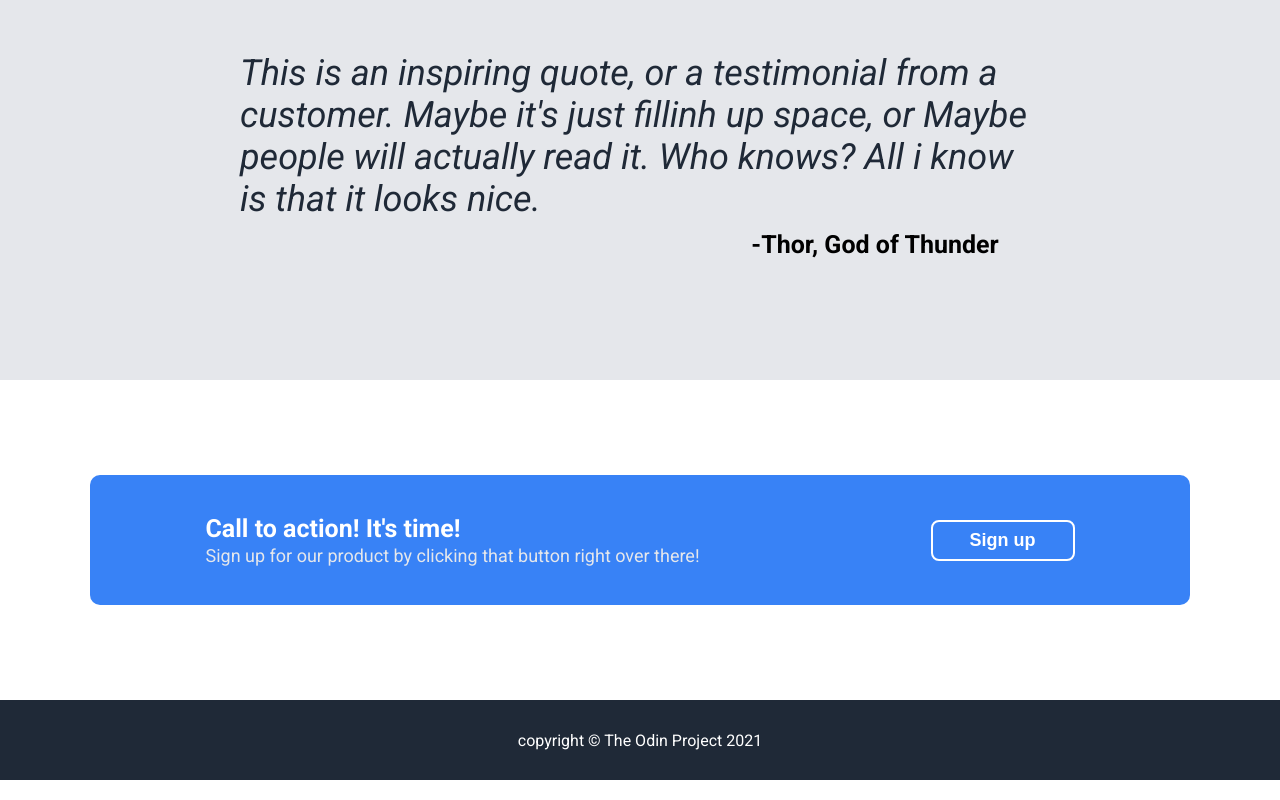
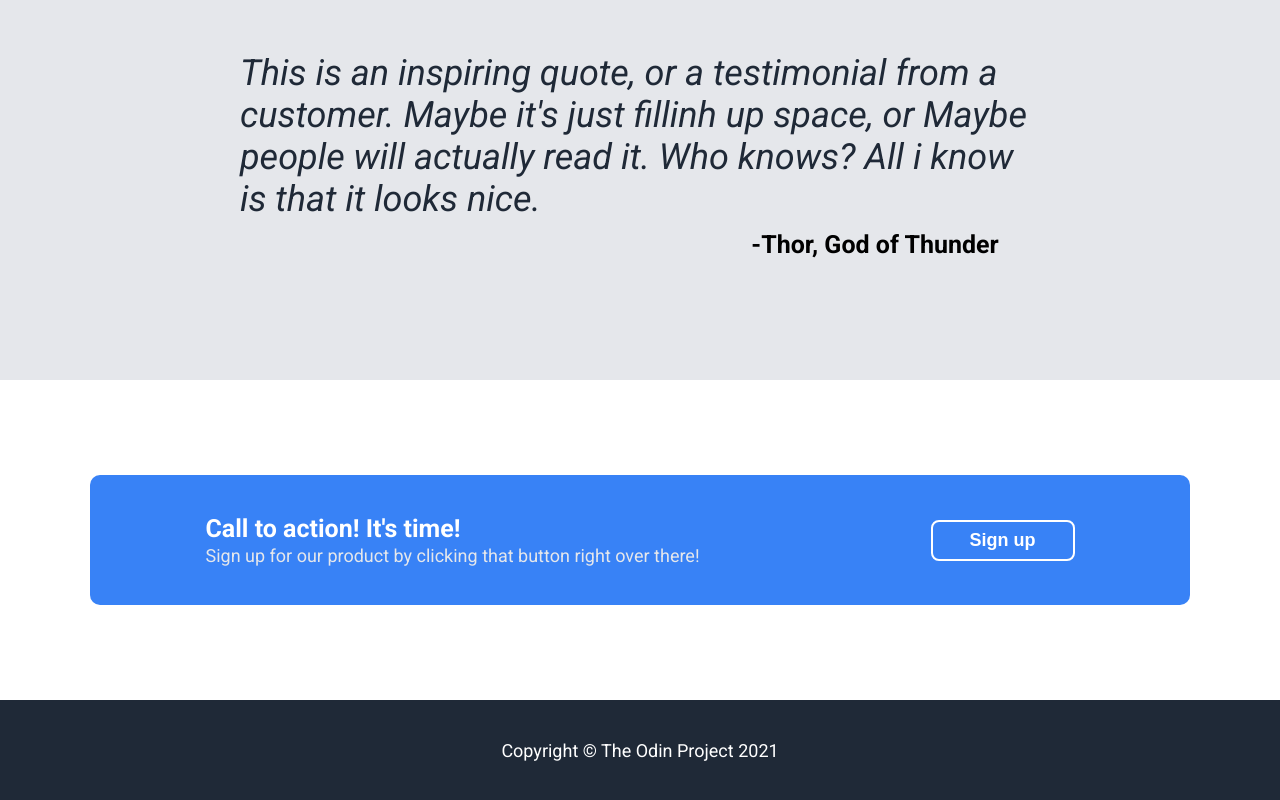
Before and after one commit to AramDoski/Landing-Page, a plain HTML site: page index.html in a window 1280 px wide. Shown: the part 1040-1840 px from the top of the page. Drawn offline with Linux system fonts and the light colour scheme.

Commit message:
add copyright to bottom

```diff
--- a/index.html
+++ b/index.html
@@ -69,7 +69,7 @@
                 <button class="footer-signup">Sign up</button>
             </div>
         </div>
-        <div class="copyright">copyright © The Odin Project 2021</div>
+        <div class="copyright">Copyright © The Odin Project 2021</div>
     </div>
 </body>
 
--- a/style.css
+++ b/style.css
@@ -165,7 +165,8 @@ img{
 }
 /* copyright */
 .copyright{
-    height: 80px;
+    height: 100px;
+    font-size: 18px;
     background: #1F2937;
     color: white;
     display: flex;
```
